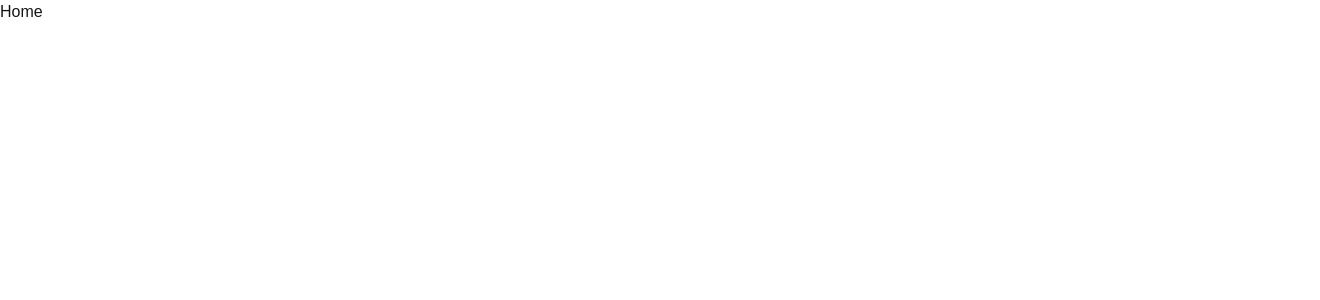
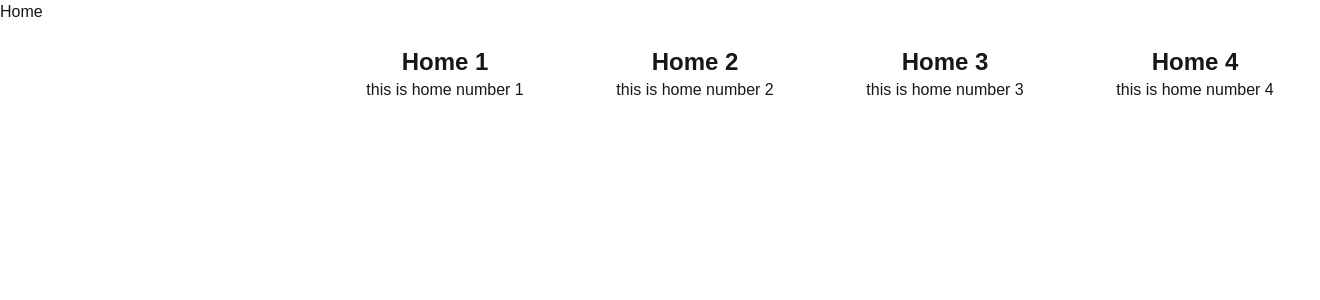
Before and after one commit to mohamedlazaar/alx-project-0x02-setup, a Next.js app in the folder alx-project-0x02/: page /home in a window 1280 px wide. Shown: the top 300 px of the page, 1320 px wide, since content can reach past the window. Built offline with nearby package versions, Linux system fonts and the light colour scheme.

Commit message:
creating a reusable card component

```diff
--- /dev/null
+++ b/alx-project-0x02/components/common/Card.tsx
@@ -0,0 +1,15 @@
+import React from "react";
+import { CardProps } from "../../interfaces";
+
+
+const Card : React.FC<CardProps> = ({title, description})=>{
+    return (
+        <div className="card">
+            <div className="flex flex-col w-[250px] border-white border-[1px] h-[100px] justify-center items-center">
+                <h5 className="card-title text-2xl font-bold">{title}</h5>
+                <p className="card-text">{description}</p>
+            </div>
+        </div>
+    )
+}
+export default Card;
--- a/alx-project-0x02/pages/home.tsx
+++ b/alx-project-0x02/pages/home.tsx
@@ -1,10 +1,18 @@
 import React from 'react'
+import Card from '@/components/common/Card'
 
 
 function home() {
   return (
-    <div>
+    <div className='w-full h-full'>
         <h1>Home</h1>
+        <div className="flex justify-between items-center w-1/2 mx-auto">
+          <Card title="Home 1" description='this is home number 1'/>
+          <Card title="Home 2" description='this is home number 2'/>
+          <Card title="Home 3" description='this is home number 3'/>
+          <Card title="Home 4" description='this is home number 4'/>
+        </div>
+
     </div>
   )
 }
```
